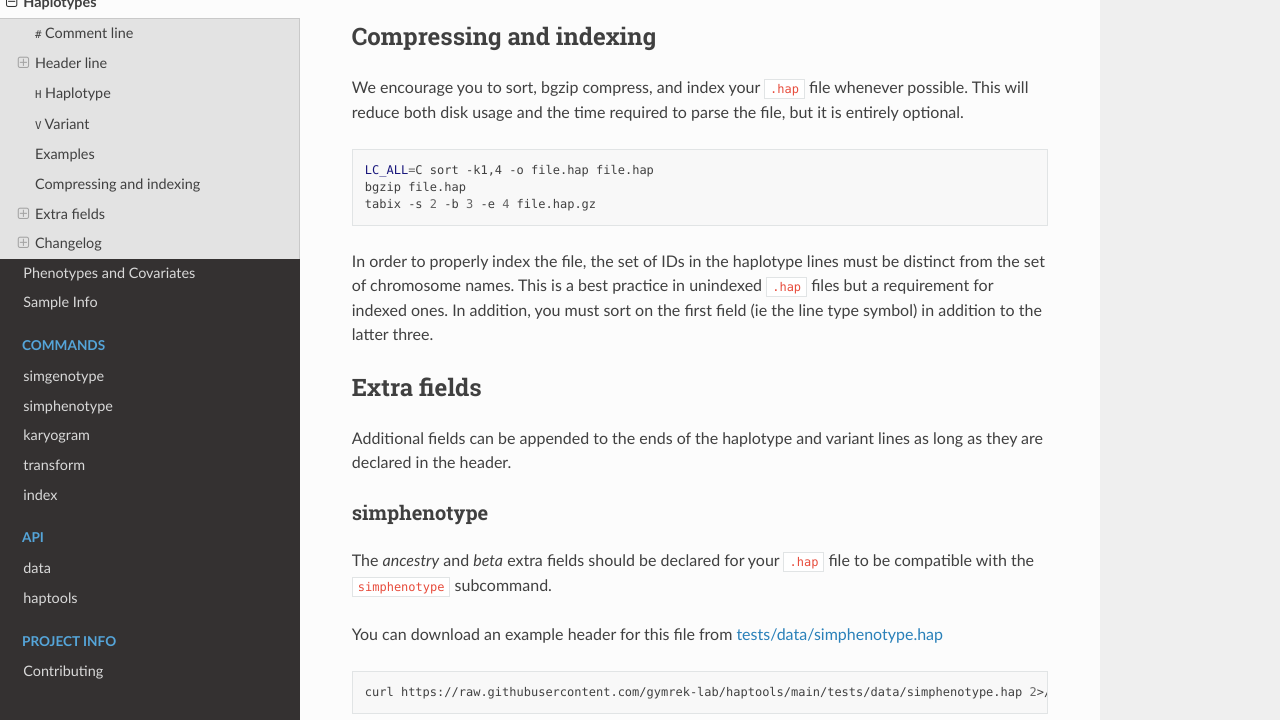
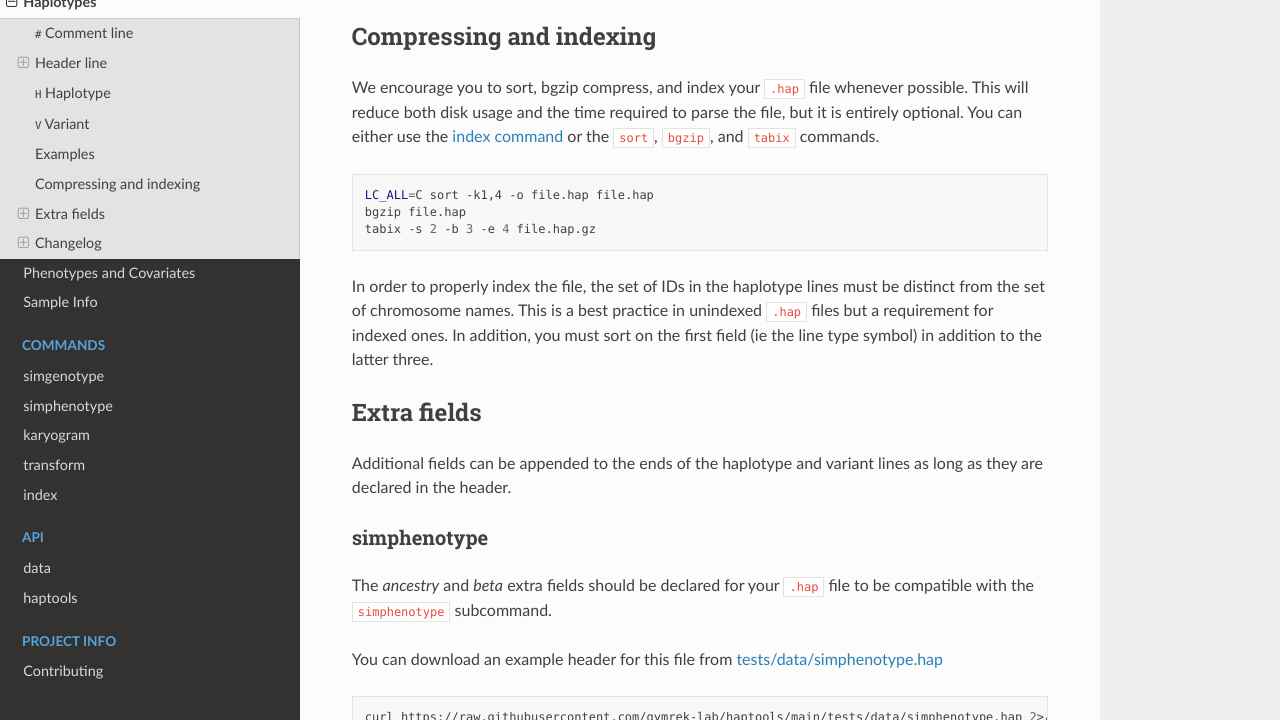
Before and after one commit to CAST-genomics/haptools, a Sphinx documentation site: the page built from docs/formats/haplotypes.rst, in a window 1280 px wide and 900 px high, scrolled down 2564 px, cut to the strip 180-900 px from the top of the window. Built offline with Sphinx 7.4.7 and the Read the Docs theme 2.0.0, drawn with Linux system fonts in a browser that asks for light colours.

```diff
--- a/docs/formats/haplotypes.rst
+++ b/docs/formats/haplotypes.rst
@@ -147,7 +147,7 @@
 
 Compressing and indexing
 ~~~~~~~~~~~~~~~~~~~~~~~~
-We encourage you to sort, bgzip compress, and index your ``.hap`` file whenever possible. This will reduce both disk usage and the time required to parse the file, but it is entirely optional.
+We encourage you to sort, bgzip compress, and index your ``.hap`` file whenever possible. This will reduce both disk usage and the time required to parse the file, but it is entirely optional. You can either use the :doc:`index command </commands/index>` or the ``sort``, ``bgzip``, and ``tabix`` commands.
 
 .. code-block:: bash
 
```
Also changed, not shown: docs/commands/index.rst (+8 -1 lines), 1 other file.
